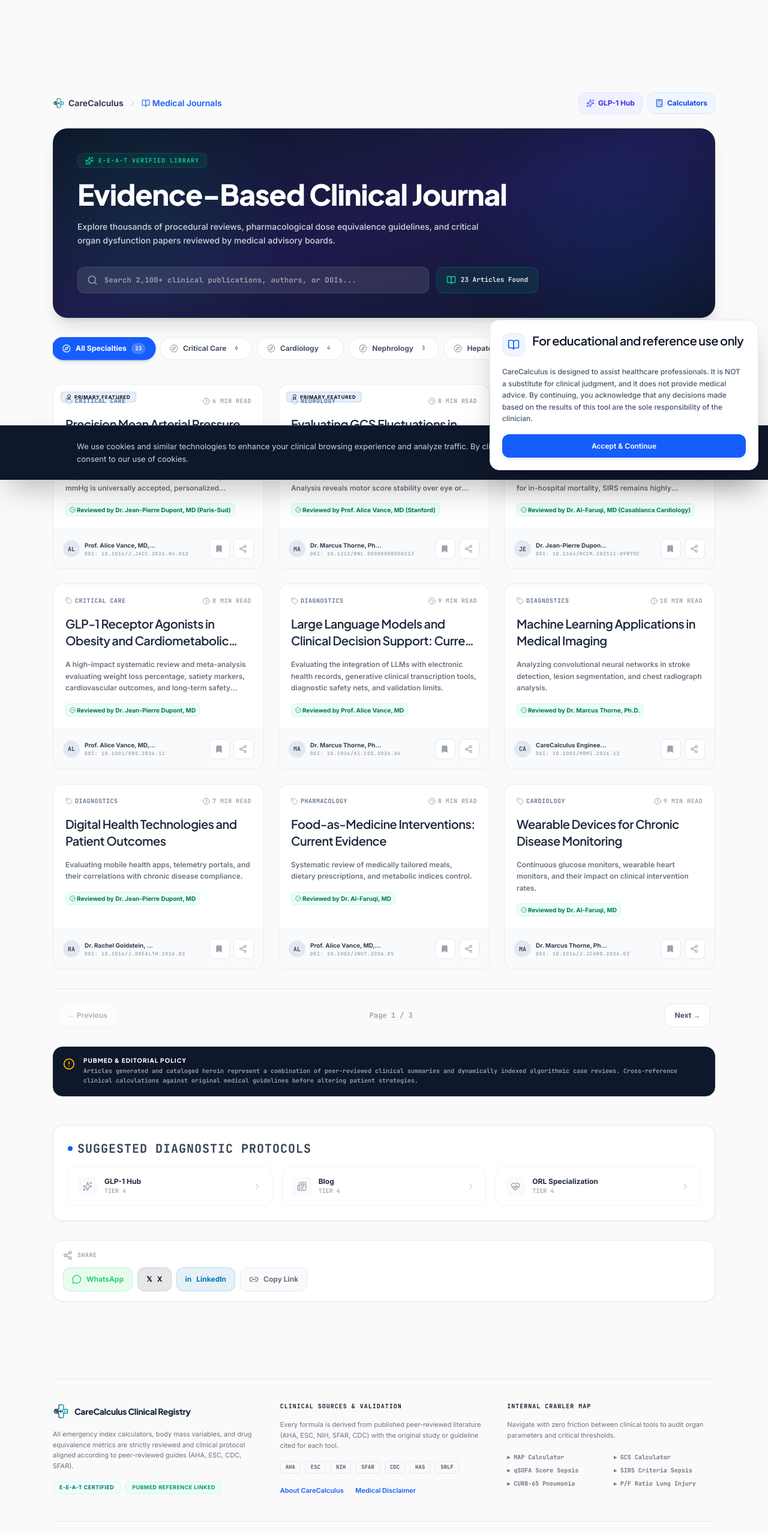
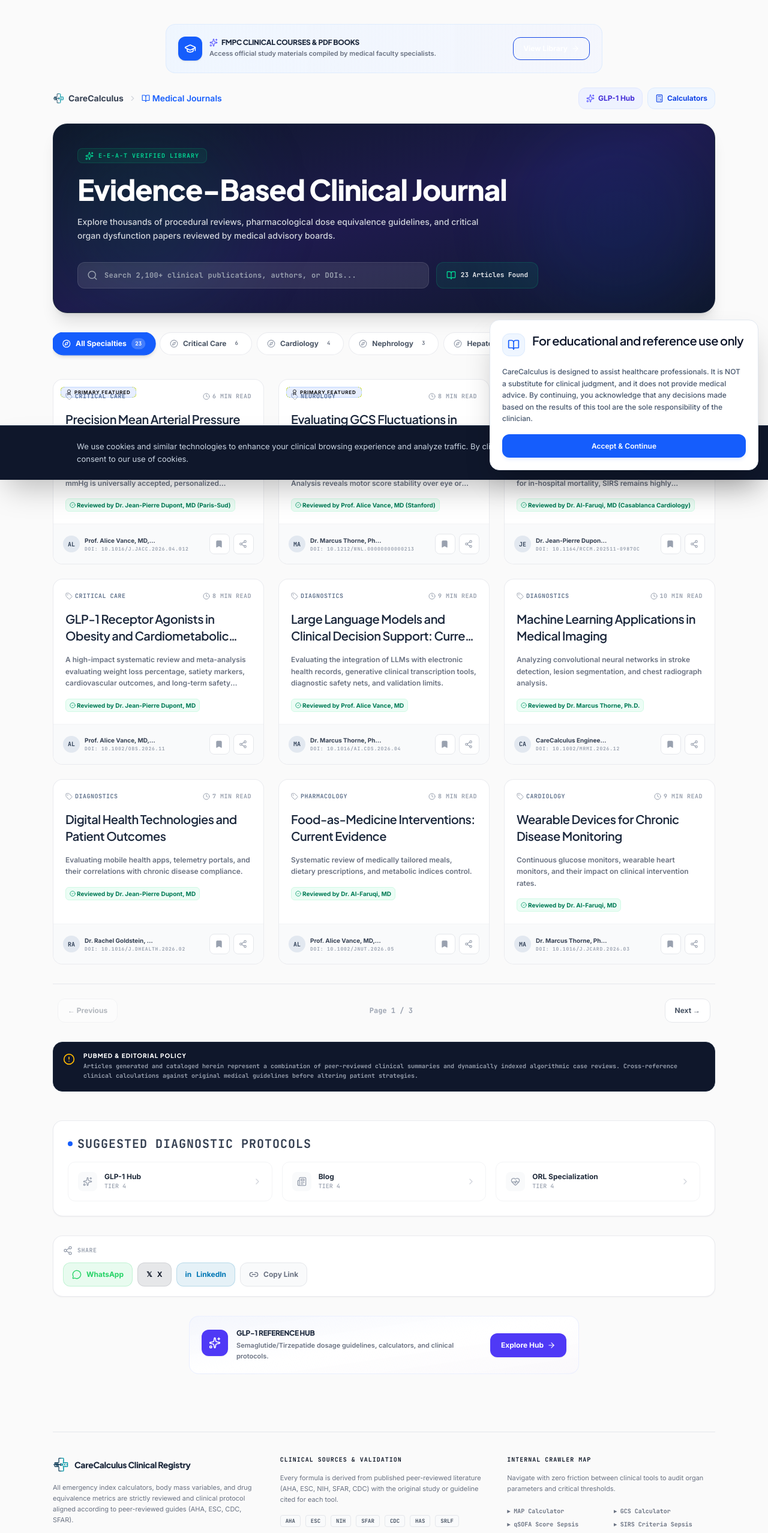
Before and after one commit to imadimad1996/CARECALCULUS, a React (Vite) app: page /blog in a window 1280 px wide. Shown: the top 2556 px of the page at 60% size. Built offline with nearby package versions, Linux system fonts and the light colour scheme.

Commit message:
feat: integrate Adsterra ads with sandboxed iframes, custom tracking scripts, and automatic fallback UI components.

```diff
--- a/index.html
+++ b/index.html
@@ -33,6 +33,11 @@
     <!-- Adsterra Popunder (Deferred & Delayed to protect Core Web Vitals) -->
     <script type="text/javascript">
       (function() {
+        const isLocal = window.location.hostname === 'localhost' || window.location.hostname === '127.0.0.1' || window.location.hostname.includes('local');
+        if (isLocal) {
+          console.log('Adsterra Popunder disabled in development.');
+          return;
+        }
         const loadAd = () => {
           setTimeout(() => {
             const script = document.createElement('script');
@@ -57,6 +62,11 @@
     <!-- Adsterra Social Bar (Deferred & Delayed to protect Core Web Vitals) -->
     <script type="text/javascript">
       (function() {
+        const isLocal = window.location.hostname === 'localhost' || window.location.hostname === '127.0.0.1' || window.location.hostname.includes('local');
+        if (isLocal) {
+          console.log('Adsterra Social Bar disabled in development.');
+          return;
+        }
         const loadSocial = () => {
           setTimeout(() => {
             const script = document.createElement('script');
--- a/src/components/AdUnit.tsx
+++ b/src/components/AdUnit.tsx
@@ -1,4 +1,7 @@
-import React from 'react';
+import React, { useState, useEffect, useRef } from 'react';
+import { Link } from 'react-router-dom';
+import { Sparkles, GraduationCap, ArrowRight } from 'lucide-react';
+import { useLang } from '../utils/lang';
 import AdsterraNativeBanner from './AdsterraNativeBanner';
 
 /**
@@ -6,6 +9,8 @@ import AdsterraNativeBanner from './AdsterraNativeBanner';
  *
  * Sandboxes Adsterra iframe banners to protect React from `document.write`
  * and dynamically renders the Native Banner format.
+ * Automatically falls back to a premium internal clinical resources banner
+ * if the ad script fails to load or is blocked.
  */
 
 export type AdFormat = 'leaderboard' | 'in-article';
@@ -19,6 +24,38 @@ export default function AdUnit({ format, className = '' }: AdUnitProps) {
   if (format === 'in-article') {
     return <AdsterraNativeBanner />;
   }
+
+  const { lang, langPath } = useLang();
+  const [adBlocked, setAdBlocked] = useState(() => {
+    return window.location.hostname === 'localhost' || window.location.hostname === '127.0.0.1' || window.location.hostname.includes('local');
+  });
+  const iframeRef = useRef<HTMLIFrameElement>(null);
+
+  useEffect(() => {
+    // 2-second timeout to check if the Adsterra iframe succeeded in injecting content
+    const timer = setTimeout(() => {
+      try {
+        const doc = iframeRef.current?.contentDocument;
+        if (doc) {
+          // If the script ran successfully, the iframe body will have newly added ad elements.
+          // If blocked, only standard style/script tags will remain.
+          const hasActiveAd = Array.from(doc.body.children).some(
+            (node) => node.tagName !== 'SCRIPT' && node.tagName !== 'STYLE'
+          );
+          if (!hasActiveAd) {
+            setAdBlocked(true);
+          }
+        } else {
+          setAdBlocked(true);
+        }
+      } catch (e) {
+        // Fall back if security blocks DOM access or another runtime error occurs
+        setAdBlocked(true);
+      }
+    }, 2000);
+
+    return () => clearTimeout(timer);
+  }, []);
 
   // 728x90 Banner
   // We use an iframe with srcDoc to sandbox the Adsterra document.write script.
@@ -47,9 +84,47 @@ export default function AdUnit({ format, className = '' }: AdUnitProps) {
     </html>
   `;
 
+  if (adBlocked) {
+    const isRtl = lang === 'ar';
+    return (
+      <div
+        className={`w-full max-w-[728px] mx-auto bg-gradient-to-r from-blue-50 to-indigo-50/50 border border-blue-100/80 rounded-2xl p-4 sm:p-5 flex flex-col sm:flex-row items-center justify-between gap-4 transition-all duration-300 hover:shadow-xs ${className}`}
+        dir={isRtl ? 'rtl' : 'ltr'}
+      >
+        <div className="flex items-center gap-3 text-right sm:text-left">
+          <div className="p-2.5 bg-blue-600 text-white rounded-xl shadow-sm shrink-0">
+            <GraduationCap className="w-5 h-5" />
+          </div>
+          <div className="space-y-0.5">
+            <h4 className="text-xs font-black text-slate-800 uppercase tracking-tight flex items-center gap-1.5 justify-center sm:justify-start">
+              <Sparkles className="w-3.5 h-3.5 text-indigo-500 animate-pulse" />
+              {lang === 'fr'
+                ? 'Cours Cliniques & Livres PDF FMPC'
+                : (lang === 'ar' ? 'دروس وكتب كلية الطب والصيدلة PDF' : 'FMPC Clinical Courses & PDF Books')}
+            </h4>
+            <p className="text-[11px] text-gray-500 font-semibold leading-relaxed">
+              {lang === 'fr'
+                ? 'Accédez aux supports d\'études officiels en réanimation et urgences.'
+                : (lang === 'ar' ? 'احصل على الحقيبة التعليمية الكاملة لطب الطوارئ والعناية المركزة.' : 'Access official study materials compiled by medical faculty specialists.')}
+            </p>
+          </div>
+        </div>
+        <Link
+          to={langPath('/fmp-medecine')}
+          className="shrink-0 flex items-center gap-1.5 px-4 py-2 bg-blue-650 hover:bg-blue-700 text-white text-xs font-bold rounded-xl border border-blue-700 shadow-xs hover:shadow-md transition-all cursor-pointer active:scale-95"
+          style={{ minHeight: '38px' }}
+        >
+          <span>{lang === 'fr' ? 'Consulter' : (lang === 'ar' ? 'تصفح الآن' : 'View Library')}</span>
+          <ArrowRight className={`w-3.5 h-3.5 ${isRtl ? 'rotate-180' : ''}`} />
+        </Link>
+      </div>
+    );
+  }
+
   return (
     <div className={`w-full flex justify-center overflow-hidden ${className}`} style={{ minHeight: '90px' }}>
       <iframe
+        ref={iframeRef}
         title="Advertisement"
         srcDoc={srcDoc}
         width="728"
--- a/src/components/AdsterraNativeBanner.tsx
+++ b/src/components/AdsterraNativeBanner.tsx
@@ -1,14 +1,22 @@
-import React, { useEffect, useRef } from 'react';
+import React, { useEffect, useRef, useState } from 'react';
+import { Link } from 'react-router-dom';
+import { Sparkles, ArrowRight } from 'lucide-react';
+import { useLang } from '../utils/lang';
 
 /**
  * Adsterra Native Banner Component
  *
  * Safely injects the Adsterra native banner script into the React lifecycle.
  * The script uses the unique container ID to render the ad.
+ * Automatically falls back to a premium internal promotional card if the ad is blocked.
  */
 export default function AdsterraNativeBanner() {
+  const { lang, langPath } = useLang();
   const containerRef = useRef<HTMLDivElement>(null);
   const scriptLoaded = useRef(false);
+  const [adBlocked, setAdBlocked] = useState(() => {
+    return window.location.hostname === 'localhost' || window.location.hostname === '127.0.0.1' || window.location.hostname.includes('local');
+  });
 
   useEffect(() => {
     // Prevent duplicate script injections during React StrictMode or re-renders
@@ -27,6 +35,52 @@ export default function AdsterraNativeBanner() {
     scriptLoaded.current = true;
   }, []);
 
+  useEffect(() => {
+    // 2-second timeout to check if the Adsterra script ran and filled the container
+    const timer = setTimeout(() => {
+      if (containerRef.current && containerRef.current.children.length === 0) {
+        setAdBlocked(true);
+      }
+    }, 2000);
+    return () => clearTimeout(timer);
+  }, []);
+
+  if (adBlocked) {
+    const isRtl = lang === 'ar';
+    return (
+      <div
+        className="w-full max-w-[650px] mx-auto bg-gradient-to-br from-indigo-50/50 via-white to-purple-50/30 border border-indigo-100/60 rounded-2xl p-5 my-8 flex flex-col md:flex-row items-center justify-between gap-5 transition-all duration-300 hover:shadow-xs hover:border-indigo-200/80"
+        dir={isRtl ? 'rtl' : 'ltr'}
+      >
+        <div className="flex items-start gap-3.5 text-right md:text-left">
+          <div className="p-3 bg-indigo-600 text-white rounded-xl shadow-xs shrink-0 mt-0.5">
+            <Sparkles className="w-5 h-5 animate-pulse" />
+          </div>
+          <div className="space-y-1">
+            <h4 className="text-xs font-black text-slate-800 uppercase tracking-tight flex items-center gap-1.5 justify-center md:justify-start">
+              {lang === 'fr'
+                ? 'Hub de Référence Clinique GLP-1'
+                : (lang === 'ar' ? 'مركز معلومات أدوية GLP-1 السريري' : 'GLP-1 Reference Hub')}
+            </h4>
+            <p className="text-[11px] text-gray-500 font-semibold leading-relaxed">
+              {lang === 'fr'
+                ? 'Découvrez les calculateurs de doses de sémaglutide, tirzépatide et les protocoles de traitement.'
+                : (lang === 'ar' ? 'استكشف أحدث حاسبات جرعات أدوية السكري والتخسيس المعتمدة علميًا.' : 'Semaglutide/Tirzepatide dosage guidelines, calculators, and clinical protocols.')}
+            </p>
+          </div>
+        </div>
+        <Link
+          to={langPath('/glp-1-hub')}
+          className="shrink-0 w-full md:w-auto flex items-center justify-center gap-1.5 px-4.5 py-2.5 bg-indigo-600 hover:bg-indigo-700 text-white text-xs font-bold rounded-xl shadow-xs hover:shadow-md transition-all active:scale-95"
+          style={{ minHeight: '40px' }}
+        >
+          <span>{lang === 'fr' ? 'Accéder au Hub' : (lang === 'ar' ? 'دخول المركز' : 'Explore Hub')}</span>
+          <ArrowRight className={`w-3.5 h-3.5 ${isRtl ? 'rotate-180' : ''}`} />
+        </Link>
+      </div>
+    );
+  }
+
   return (
     <div className="w-full flex justify-center my-8">
       {/* Adsterra requires this exact ID for the native banner to render */}
--- a/src/components/TrackingScripts.tsx
+++ b/src/components/TrackingScripts.tsx
@@ -42,6 +42,40 @@ export default function TrackingScripts() {
       `;
       document.head.appendChild(clarityInit);
     }
+
+    // 3. Adsterra RTL Overlap Fix Mutation Observer
+    // Detects dynamically injected fixed-position ads (e.g., Social Bar) and shifts them to the left
+    // when layout direction is RTL, preventing them from blocking the sidebar navigation or language switcher.
+    const observer = new MutationObserver((mutations) => {
+      const isRtl = document.documentElement.dir === 'rtl';
+      if (!isRtl) return;
+
+      mutations.forEach((mutation) => {
+        mutation.addedNodes.forEach((node) => {
+          if (node.nodeType === Node.ELEMENT_NODE) {
+            const el = node as HTMLElement;
+            const style = window.getComputedStyle(el);
+            if (
+              style.position === 'fixed' &&
+              el.tagName !== 'ASIDE' &&
+              !el.classList.contains('z-30') && // Mobile menu overlay
+              !el.classList.contains('z-40') && // Sidebar navigation
+              !el.id.includes('root') &&
+              !el.id.includes('command-palette')
+            ) {
+              el.style.setProperty('right', 'auto', 'important');
+              el.style.setProperty('left', '16px', 'important');
+            }
+          }
+        });
+      });
+    });
+
+    observer.observe(document.body, { childList: true, subtree: true });
+
+    return () => {
+      observer.disconnect();
+    };
   }, []);
 
   return null;
```
